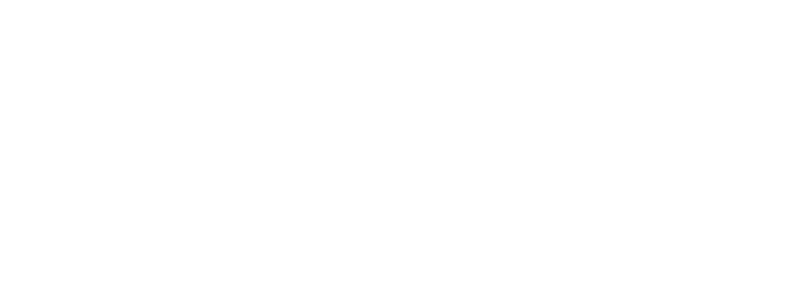
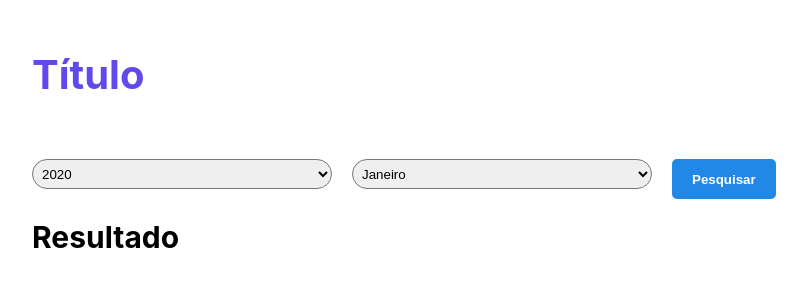
Before and after one commit to ElykelwinCosta/Projeto-Final-PAS, a React (Create React App) app: page /consultar-gastos-mes in a window 1280 px wide. Before the commit this address had no page. Shown: the top 300 px of the page, without its empty margins (13-820 px from the left). Built offline with nearby package versions, Linux system fonts and the light colour scheme.

Commit message:
Soli Deo Gloria

```diff
--- a/src/App.js
+++ b/src/App.js
@@ -3,8 +3,7 @@ import { BrowserRouter as Router, Switch, Route } from 'react-router-dom';
 import LoginScreen from './LoginScreen';
 import CreateAccountScreen from './CreateAccountScreen';
 import HomeScreen from './HomeScreen';
-import ConsultarGastosCidade from './ConsultarGastosCidade';
-import Teste from './teste';
+import ConsultarGastosMes from './ConsultarGastosMes';
 
 const App = () => {
   return (
@@ -13,8 +12,7 @@ const App = () => {
         <Route path="/" exact component={LoginScreen} />
         <Route path="/create-account" component={CreateAccountScreen} />
         <Route path="/home" component={HomeScreen} />
-        <Route path="/consultar-gastos-cidade" component={ConsultarGastosCidade} />
-        <Route path="/teste" component={Teste} />
+        <Route path="/consultar-gastos-mes" component={ConsultarGastosMes} />
       </Switch>
     </Router>
   );
--- a/src/ConsultarGastosMes.css
+++ b/src/ConsultarGastosMes.css
@@ -1,4 +1,4 @@
-.gastos-publicos-container {
+.gastos-mes-container {
     display: flex;
     flex-direction: column;
     margin-left: 45px;
@@ -31,9 +31,10 @@ select {
     border-radius: 15px;
 }
 
-h3 {
-    font-size: 20px;
+#resultado {
+    margin-bottom: 30px;
     margin-top: 20px;
+    font-size: 30px;
 }
 
 ul {
--- a/src/ConsultarGastosMes.js
+++ b/src/ConsultarGastosMes.js
@@ -1,117 +1,92 @@
-import React, { useState, useEffect } from 'react';
-import './ConsultarGastosMes.css';
+import React, { useState } from 'react';
+import axios from 'axios';
+import "./ConsultarGastosMes.css"
 
-const ConsultarGastosCidade = () => {
-  const [estados, setEstados] = useState([]);
-  const [cidades, setCidades] = useState([]);
-  const [estadoSelecionado, setEstadoSelecionado] = useState('');
-  const [cidadeSelecionada, setCidadeSelecionada] = useState('');
-  const [gastos, setGastos] = useState([]);
+const App = () => {
+  const [items, setItems] = useState([]);
+  const [anoSelecionado, setAnoSelecionado] = useState('2020');
+  const [mesSelecionado, setMesSelecionado] = useState('1');
 
-  // Função para buscar a lista de estados da API
-  const buscarEstados = async () => {
-    try {
-      // Faça a chamada à API para obter a lista de estados
-      var requisicao = new XMLHttpRequest();
-      requisicao.addEventListener("load", listener);
-      requisicao.open("GET", "http://api.portaldatransparencia.gov.br/api-de-dados/orgaos-siafi?pagina=1");
-      requisicao.setRequestHeader("chave-api-dados", "1d5r8yt963h2v4g5h6j3k138sbfiec21");
-      requisicao.send();
-
-      function listener() {
-        console.log(requisicao.responseText);
-      }
-
-    } catch (error) {
-      console.error('Erro ao buscar estados:', error);
-    }
+  const enviar = () => {
+    axios
+      .get(`https://apidatalake.tesouro.gov.br/ords/custos/tt/pessoal_ativo?ano=${anoSelecionado}&mes=${mesSelecionado}`)
+      .then((response) => {
+        console.log(response.data);
+        setItems(response.data.items);
+      })
+      .catch((error) => {
+        console.error(error);
+        alert('Erro ao consultar a API');
+      });
   };
 
-  // Função para buscar a lista de cidades com base no estado selecionado
-  const buscarCidades = async (estado) => {
-    try {
-      // Faça a chamada à API passando o estado como parâmetro para obter a lista de cidades
-      const response = await fetch(`URL_DA_API/cidades?estado=${estado}`);
-      const data = await response.json();
-      setCidades(data);
-    } catch (error) {
-      console.error('Erro ao buscar cidades:', error);
-    }
+  const handleAnoChange = (e) => {
+    const ano = e.target.value;
+    setAnoSelecionado(ano);
   };
 
-  // Função para buscar os gastos da cidade selecionada
-  const buscarGastos = async (cidade) => {
-    try {
-      // Faça a chamada à API passando a cidade como parâmetro para obter os gastos
-      const response = await fetch(`URL_DA_API/gastos?cidade=${cidade}`);
-      const data = await response.json();
-      setGastos(data);
-    } catch (error) {
-      console.error('Erro ao buscar gastos:', error);
-    }
+  const handleMesChange = (e) => {
+    const mes = e.target.value;
+    setMesSelecionado(mes);
   };
 
-  // Função executada quando o estado selecionado é alterado
-  const handleEstadoChange = (e) => {
-    const estado = e.target.value;
-    setEstadoSelecionado(estado);
-    setCidadeSelecionada(''); // Reinicia a cidade selecionada ao alterar o estado
-    buscarCidades(estado);
-  };
+  return (
+    <div className='gastos-mes-container'>
+      <h2 className='titulo-1'>Título</h2>
 
-  // Função executada quando a cidade selecionada é alterada
-  const handleCidadeChange = (e) => {
-    const cidade = e.target.value;
-    setCidadeSelecionada(cidade);
-    buscarGastos(cidade);
-  };
-
-  // UseEffect para buscar os estados ao carregar a tela
-  useEffect(() => {
-    buscarEstados();
-  }, []);
-
-  return (
-    <div className="gastos-publicos-container">
-      <h2 className="titulo-1">Consultar Gastos Públicos por Cidade</h2>
-
-      {/* Seleção de Estado */}
-      <div className="select-container">
-        <select value={estadoSelecionado} onChange={handleEstadoChange}>
-          <option value="">Selecione um estado</option>
-          {estados.map((estado) => (
-            <option key={estado.id} value={estado.sigla}>
-              {estado.nome}
-            </option>
-          ))}
+      <div className='select-container'>
+        <select value={anoSelecionado} onChange={handleAnoChange}>
+          <option value="">Selecione o ano</option>
+          <option value="2020">2020</option>
+          <option value="2021">2021</option>
+          <option value="2022">2022</option>
+          {/* Adicione as opções de anos desejadas */}
         </select>
 
-        {/* Seleção de Cidade */}
-        <select value={cidadeSelecionada} onChange={handleCidadeChange}>
-          <option value="">Selecione uma cidade</option>
-          {cidades.map((cidade) => (
-            <option key={cidade.id} value={cidade.nome}>
-              {cidade.nome}
-            </option>
-          ))}
+        <select value={mesSelecionado} onChange={handleMesChange}>
+        <option value="">Selecione um mês</option>
+          <option value="1">Janeiro</option>
+          <option value="2">Fevereiro</option>
+          <option value="3">Março</option>
+          <option value="4">Abril</option>
+          <option value="5">Maio</option>
+          <option value="6">Junho</option>
+          <option value="7">Julho</option>
+          <option value="8">Agosto</option>
+          <option value="9">Setembro</option>
+          <option value="10">Outubro</option>
+          <option value="11">Novembro</option>
+          <option value="12">Dezembro</option>
         </select>
+
+        <button type="submit" onClick={enviar}>
+          Pesquisar
+        </button>
       </div>
 
-      {/* Filtros */}
-      {/* Adicione aqui os filtros desejados */}
-
-      {/* Resultados */}
-
-      <h3>Resultados</h3>
-
-      {/* Lista de Gastos */}
-      <ul>
-        {gastos.map((gasto) => (
-          <li key={gasto.id}>{gasto.descricao}</li>
-        ))}
-      </ul>
+      <div className='container-resultado'>
+        <h2 id='resultado'>Resultado</h2>
+        <table>
+          <thead>
+            <tr>
+              {Object.keys(items[0] || {}).map((key) => (
+                <th key={key}>{key}</th>
+              ))}
+            </tr>
+          </thead>
+          <tbody>
+            {items.map((item, index) => (
+              <tr key={index}>
+                {Object.values(item).map((value, index) => (
+                  <td key={index}>{value}</td>
+                ))}
+              </tr>
+            ))}
+          </tbody>
+        </table>
+      </div>
     </div>
   );
 };
 
-export default ConsultarGastosCidade;
+export default App;
--- a/src/index.js
+++ b/src/index.js
@@ -5,8 +5,8 @@ import './index.css';
 import LoginScreen from './LoginScreen';
 import CreateAccountScreen from './CreateAccountScreen';
 import HomeScreen from './HomeScreen';
-import ConsultarGastosCidade from './ConsultarGastosCidade'
-import Teste from './teste';
+import ConsultarGastosMes from './ConsultarGastosMes'
+//import Teste from './ConsultarGastosMes';
 import reportWebVitals from './reportWebVitals';
 
 createRoot(document.getElementById('root')).render(
@@ -15,8 +15,7 @@ createRoot(document.getElementById('root')).render(
       <Route path="/" element={<LoginScreen />} />
       <Route path="/create-account" element={<CreateAccountScreen />} />
       <Route path="/home" element={<HomeScreen />} />
-      <Route path="/consultar-gastos-cidade" element={<ConsultarGastosCidade />} />
-      <Route path="/teste" element={<Teste />} />
+      <Route path="/consultar-gastos-mes" element={<ConsultarGastosMes />} />
     </Routes>
   </Router>
 );
--- a/src/teste.js
+++ /dev/null
@@ -1,27 +0,0 @@
-import React from 'react';
-import axios from 'axios';
-
-const enviar = () => {
-  axios.get('https://apidatalake.tesouro.gov.br/ords/custos/tt/pessoal_ativo?ano=2020', {})
-    .then(response => {
-      console.log(response.data);
-      const items = response.data.items;
-      const meLancArray = items.map(item => item.me_lanc);
-      console.log(meLancArray);
-    })
-    .catch(error => {
-      console.error(error);
-      alert('Erro ao consultar a API');
-    });
-};
-
-const App = () => {
-  return (
-    <div>
-      <button type="submit" onClick={enviar}>Marx</button>
-      <div id='div'></div>
-    </div>
-  );
-};
-
-export default App;
```
Also changed, not shown: 1 other file (tests, documents, lock files or other folders).
